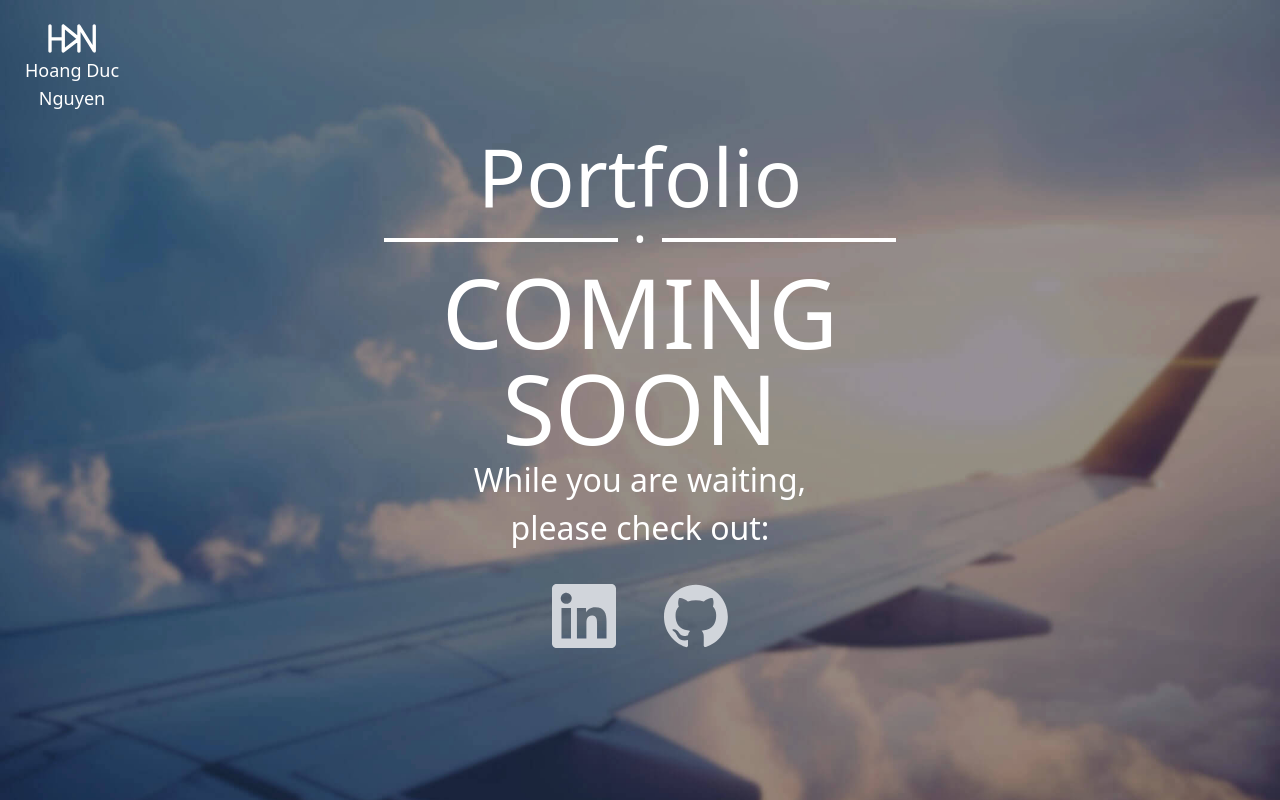
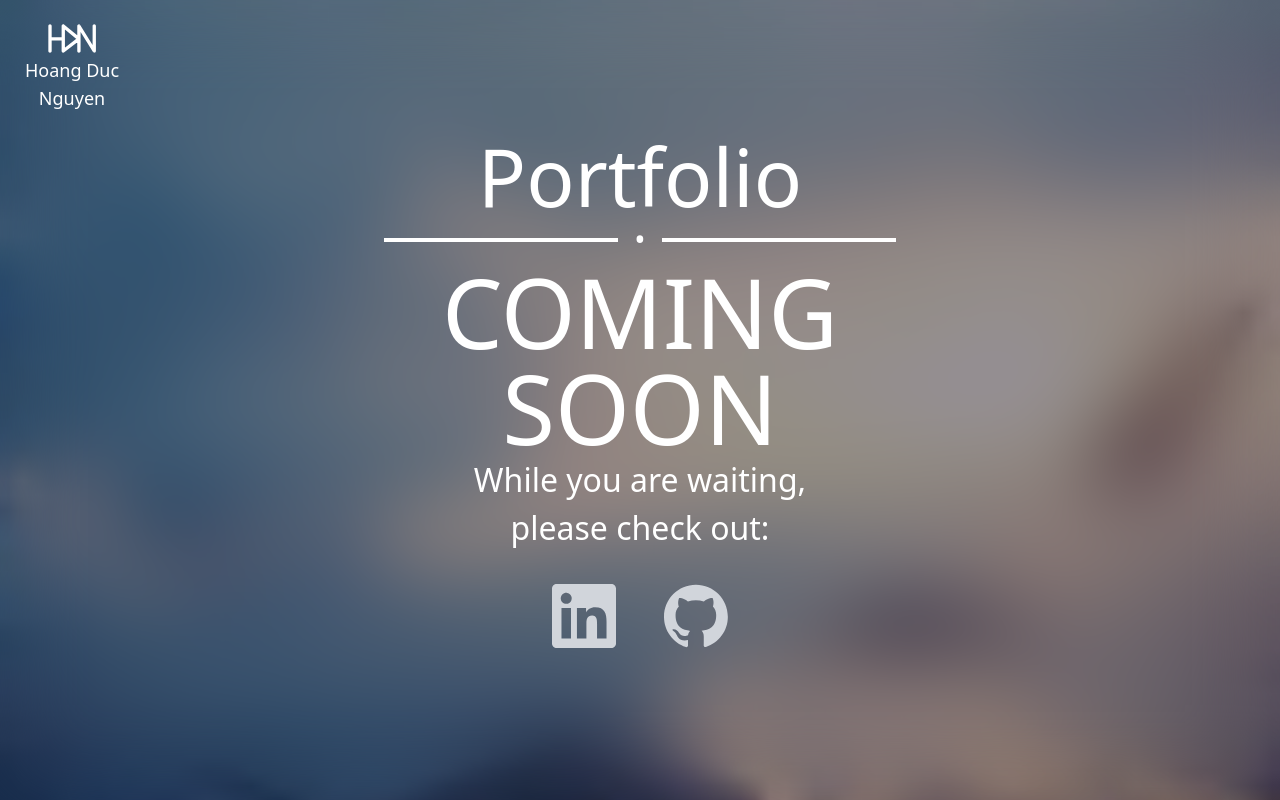
Before and after one commit to nguyenhoang-duc/Portfolio, an Angular app: page / in a window 1280 px wide. Built offline with nearby package versions, Linux system fonts and the light colour scheme.

Commit message:
Installed prettier and applied code formatting on existing files

```diff
--- a/src/app/temporary/construction/construction.component.html
+++ b/src/app/temporary/construction/construction.component.html
@@ -1,34 +1,73 @@
-<div class="flex w-screen flex-col justify-between h-[calc(100vh-10rem)]">
-    <div class="w-24 sm:w-36 p-2 sm:p-6 flex flex-col items-center">
-        <div class="w-12 h-8">
-            <img src="../../../assets/icons/logo.svg" alt="Portfolio Logo" width="48" height="48">
+<div class="overflow-hidden bg-gray-600 bg-construction bg-cover">
+  <div class="h-screen backdrop-blur-2xl">
+    <div class="flex h-[calc(100vh-10rem)] w-screen flex-col justify-between">
+      <div class="flex w-24 flex-col items-center p-2 sm:w-36 sm:p-6">
+        <div class="h-8 w-12">
+          <img
+            src="../../../assets/icons/logo.svg"
+            alt="Portfolio Logo"
+            width="48"
+            height="48" />
         </div>
         <div class="text-center">
-            <span class="text-white text-sm sm:text-lg">Hoang Duc Nguyen</span>
+          <span class="text-sm text-white sm:text-lg">Hoang Duc Nguyen</span>
         </div>
       </div>
       <div class="flex justify-center">
-        <div class="text-center w-[16rem] md:w-[32rem]">
-            <h1 class="text-white text-4xl sm:text-5xl md:text-[3rem] lg:text-[4rem] xl:text-[5rem]">Portfolio</h1>
-            <div class="divider fill-white text-3xl text-white before:bg-white before:h-1 after:bg-white after:h-1">•</div>
-            <h2 class="text-white text-5xl sm:text-6xl lg:text-[5rem] xl:text-[6rem] leading-tight uppercase">Coming soon</h2>
+        <div class="w-[16rem] text-center md:w-[32rem]">
+          <h1
+            class="text-4xl text-white sm:text-5xl md:text-[3rem] lg:text-[4rem] xl:text-[5rem]">
+            Portfolio
+          </h1>
+          <div
+            class="divider fill-white text-3xl text-white before:h-1 before:bg-white after:h-1 after:bg-white">
+            •
+          </div>
+          <h2
+            class="text-5xl uppercase leading-tight text-white sm:text-6xl lg:text-[5rem] xl:text-[6rem]">
+            Coming soon
+          </h2>
         </div>
       </div>
-    <div class="flex justify-center flex-col items-center">
-        <div class="text-center text-wrap w-[75vw] md:w-[32rem] mb-8">
-            <h3 class="text-white text-xl sm:text-[2rem] sm:leading-normal text-balance">While you are waiting, please check out:</h3>
+      <div class="flex flex-col items-center justify-center">
+        <div class="mb-8 w-[75vw] text-wrap text-center md:w-[32rem]">
+          <h3
+            class="text-balance text-xl text-white sm:text-[2rem] sm:leading-normal">
+            While you are waiting, please check out:
+          </h3>
         </div>
         <div class="flex justify-evenly gap-12">
-            <a href="https://www.linkedin.com/in/hoang-nguyen-duc1997/" aria-label="Link to my LinkedIn profile" target="_blank">
-                <svg class="fill-gray-300 h-12 w-12 sm:h-16 sm:w-16 hover:fill-white" width="72" height="72" viewBox="0 0 72 72" xmlns="http://www.w3.org/2000/svg">
-                    <path d="M61.341 61.356H50.679V44.649C50.679 40.665 50.598 35.538 45.123 35.538C39.564 35.538 38.715 39.873 38.715 44.355V61.356H28.053V27H38.295V31.683H38.433C39.864 28.983 43.344 26.133 48.543 26.133C59.346 26.133 61.344 33.243 61.344 42.498L61.341 61.356ZM16.011 22.299C15.1976 22.2994 14.3922 22.1394 13.6407 21.8281C12.8893 21.5169 12.2066 21.0605 11.6317 20.485C11.0569 19.9096 10.6011 19.2265 10.2906 18.4747C9.98005 17.723 9.82082 16.9174 9.822 16.104C9.82259 14.8793 10.1863 13.6824 10.8672 12.6644C11.5481 11.6465 12.5155 10.8533 13.6472 10.3852C14.7789 9.91708 16.0239 9.79506 17.2249 10.0346C18.426 10.2741 19.529 10.8643 20.3945 11.7307C21.2601 12.5971 21.8493 13.7007 22.0876 14.9019C22.3259 16.1032 22.2027 17.3481 21.7335 18.4793C21.2643 19.6106 20.4702 20.5772 19.4516 21.2571C18.433 21.937 17.2357 22.2996 16.011 22.299ZM21.357 61.356H10.665V27H21.357V61.356ZM66.675 0H5.313C2.376 0 0 2.322 0 5.187V66.813C0 69.681 2.376 72 5.313 72H66.666C69.6 72 72 69.681 72 66.813V5.187C72 2.322 69.6 0 66.666 0H66.675Z"/>
+          <a
+            href="https://www.linkedin.com/in/hoang-nguyen-duc1997/"
+            aria-label="Link to my LinkedIn profile"
+            target="_blank">
+            <svg
+              class="h-12 w-12 fill-gray-300 hover:fill-white sm:h-16 sm:w-16"
+              width="72"
+              height="72"
+              viewBox="0 0 72 72"
+              xmlns="http://www.w3.org/2000/svg">
+              <path
+                d="M61.341 61.356H50.679V44.649C50.679 40.665 50.598 35.538 45.123 35.538C39.564 35.538 38.715 39.873 38.715 44.355V61.356H28.053V27H38.295V31.683H38.433C39.864 28.983 43.344 26.133 48.543 26.133C59.346 26.133 61.344 33.243 61.344 42.498L61.341 61.356ZM16.011 22.299C15.1976 22.2994 14.3922 22.1394 13.6407 21.8281C12.8893 21.5169 12.2066 21.0605 11.6317 20.485C11.0569 19.9096 10.6011 19.2265 10.2906 18.4747C9.98005 17.723 9.82082 16.9174 9.822 16.104C9.82259 14.8793 10.1863 13.6824 10.8672 12.6644C11.5481 11.6465 12.5155 10.8533 13.6472 10.3852C14.7789 9.91708 16.0239 9.79506 17.2249 10.0346C18.426 10.2741 19.529 10.8643 20.3945 11.7307C21.2601 12.5971 21.8493 13.7007 22.0876 14.9019C22.3259 16.1032 22.2027 17.3481 21.7335 18.4793C21.2643 19.6106 20.4702 20.5772 19.4516 21.2571C18.433 21.937 17.2357 22.2996 16.011 22.299ZM21.357 61.356H10.665V27H21.357V61.356ZM66.675 0H5.313C2.376 0 0 2.322 0 5.187V66.813C0 69.681 2.376 72 5.313 72H66.666C69.6 72 72 69.681 72 66.813V5.187C72 2.322 69.6 0 66.666 0H66.675Z" />
             </svg>
           </a>
-            <a href="https://github.com/nguyenhoang-duc" aria-label="Link to my Github profile" target="_blank">
-                <svg class="fill-gray-300 h-12 w-12 sm:h-16 sm:w-16 hover:fill-white" width="74" height="72" viewBox="0 0 74 72" fill="none" xmlns="http://www.w3.org/2000/svg">
-                    <path d="M36.914 0C16.519 0 0 16.5283 0 36.914C0 53.227 10.5759 67.0605 25.24 71.9362C27.0857 72.2838 27.7624 71.1426 27.7624 70.1613C27.7624 69.2846 27.7317 66.9621 27.7163 63.8859C17.448 66.113 15.2824 58.9333 15.2824 58.9333C13.6028 54.6728 11.1757 53.5346 11.1757 53.5346C7.83193 51.2459 11.4341 51.292 11.4341 51.292C15.1409 51.5504 17.0881 55.0942 17.0881 55.0942C20.3796 60.739 25.7291 59.1086 27.8393 58.1642C28.1716 55.7771 29.1221 54.1498 30.1772 53.227C21.9792 52.3041 13.3629 49.1295 13.3629 34.9853C13.3629 30.9555 14.7933 27.664 17.1619 25.08C16.7467 24.1479 15.5008 20.395 17.4849 15.3101C17.4849 15.3101 20.5765 14.3196 27.6363 19.0938C30.5894 18.2724 33.7271 17.8664 36.8648 17.8479C40.0025 17.8664 43.1402 18.2724 46.0933 19.0938C53.107 14.3196 56.1985 15.3101 56.1985 15.3101C58.1827 20.395 56.9368 24.1479 56.5677 25.08C58.9209 27.664 60.3514 30.9555 60.3514 34.9853C60.3514 49.1664 51.7227 52.2887 43.5093 53.1962C44.8013 54.3036 46.001 56.5677 46.001 60.0253C46.001 64.9656 45.9549 68.9339 45.9549 70.1336C45.9549 71.1026 46.6009 72.2561 48.4927 71.887C63.2614 67.0451 73.8281 53.2024 73.8281 36.914C73.8281 16.5283 57.2998 0 36.914 0Z"/>
+          <a
+            href="https://github.com/nguyenhoang-duc"
+            aria-label="Link to my Github profile"
+            target="_blank">
+            <svg
+              class="h-12 w-12 fill-gray-300 hover:fill-white sm:h-16 sm:w-16"
+              width="74"
+              height="72"
+              viewBox="0 0 74 72"
+              fill="none"
+              xmlns="http://www.w3.org/2000/svg">
+              <path
+                d="M36.914 0C16.519 0 0 16.5283 0 36.914C0 53.227 10.5759 67.0605 25.24 71.9362C27.0857 72.2838 27.7624 71.1426 27.7624 70.1613C27.7624 69.2846 27.7317 66.9621 27.7163 63.8859C17.448 66.113 15.2824 58.9333 15.2824 58.9333C13.6028 54.6728 11.1757 53.5346 11.1757 53.5346C7.83193 51.2459 11.4341 51.292 11.4341 51.292C15.1409 51.5504 17.0881 55.0942 17.0881 55.0942C20.3796 60.739 25.7291 59.1086 27.8393 58.1642C28.1716 55.7771 29.1221 54.1498 30.1772 53.227C21.9792 52.3041 13.3629 49.1295 13.3629 34.9853C13.3629 30.9555 14.7933 27.664 17.1619 25.08C16.7467 24.1479 15.5008 20.395 17.4849 15.3101C17.4849 15.3101 20.5765 14.3196 27.6363 19.0938C30.5894 18.2724 33.7271 17.8664 36.8648 17.8479C40.0025 17.8664 43.1402 18.2724 46.0933 19.0938C53.107 14.3196 56.1985 15.3101 56.1985 15.3101C58.1827 20.395 56.9368 24.1479 56.5677 25.08C58.9209 27.664 60.3514 30.9555 60.3514 34.9853C60.3514 49.1664 51.7227 52.2887 43.5093 53.1962C44.8013 54.3036 46.001 56.5677 46.001 60.0253C46.001 64.9656 45.9549 68.9339 45.9549 70.1336C45.9549 71.1026 46.6009 72.2561 48.4927 71.887C63.2614 67.0451 73.8281 53.2024 73.8281 36.914C73.8281 16.5283 57.2998 0 36.914 0Z" />
             </svg>
           </a>
         </div>
       </div>
     </div>
+  </div>
+</div>
--- a/src/index.html
+++ b/src/index.html
@@ -1,15 +1,16 @@
 <!doctype html>
 <html lang="en" data-theme="light">
-<head>
-  <meta charset="utf-8">
-  <title>Hoang Duc Nguyen</title>
-  <base href="/">
-  <meta name="viewport" content="width=device-width, initial-scale=1">
-  <meta name="description"
-        content="This is the Portfolio website of Hoang Duc Nguyen. I am a swiss .NET Developer with experience in Angular. With passion, I implement interesting and innovative solutions for companies. ">
-  <link rel="icon" type="image/x-icon" href="logo.ico">
-</head>
-<body class="bg-gray-600 bg-construction bg-cover overflow-hidden h-screen">
-  <app-root></app-root>
-</body>
+  <head>
+    <meta charset="utf-8" />
+    <title>Hoang Duc Nguyen</title>
+    <base href="/" />
+    <meta name="viewport" content="width=device-width, initial-scale=1" />
+    <meta
+      name="description"
+      content="This is the Portfolio website of Hoang Duc Nguyen. I am a swiss .NET Developer with experience in Angular. With passion, I implement interesting and innovative solutions for companies. " />
+    <link rel="icon" type="image/x-icon" href="logo.ico" />
+  </head>
+  <body>
+    <app-root></app-root>
+  </body>
 </html>
```
Also changed, not shown: .prettierrc.json (added), src/assets/images/airplane.jpg. Lines whose indentation alone changed are shown as unchanged.
